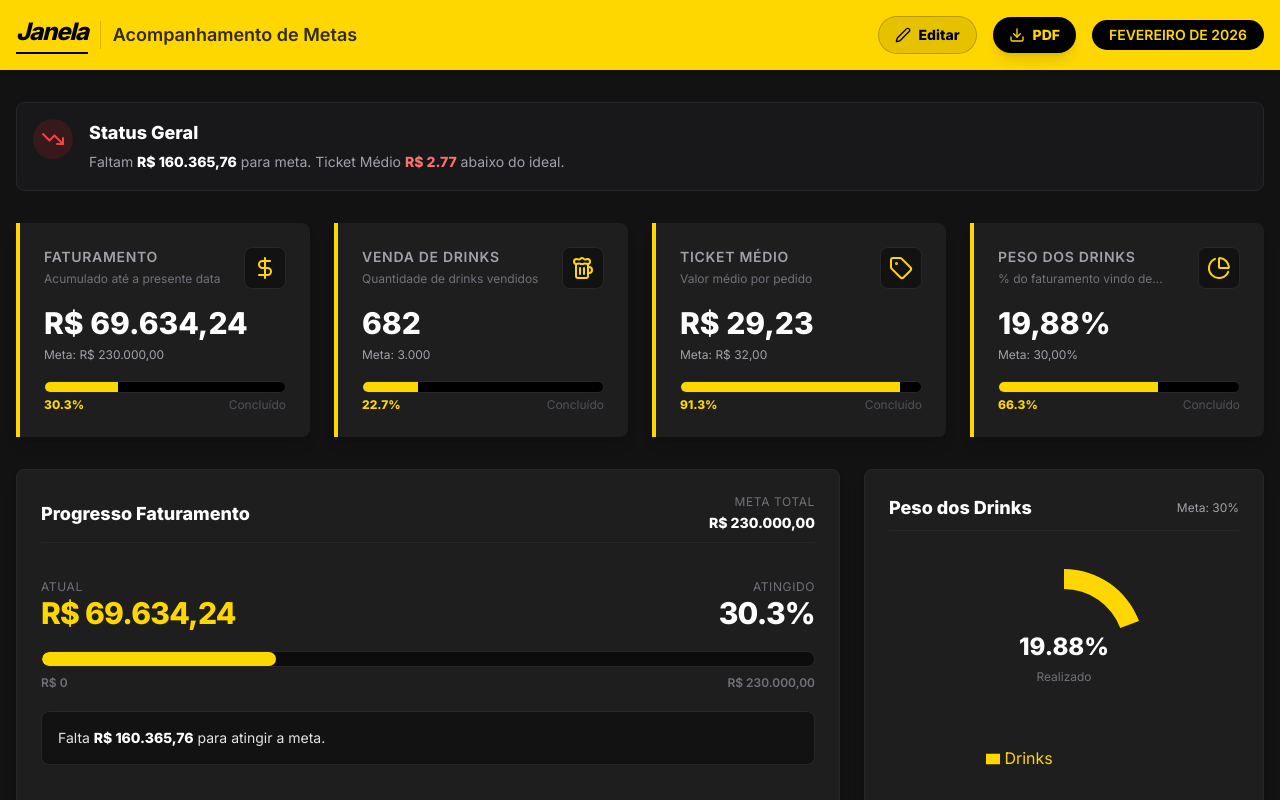
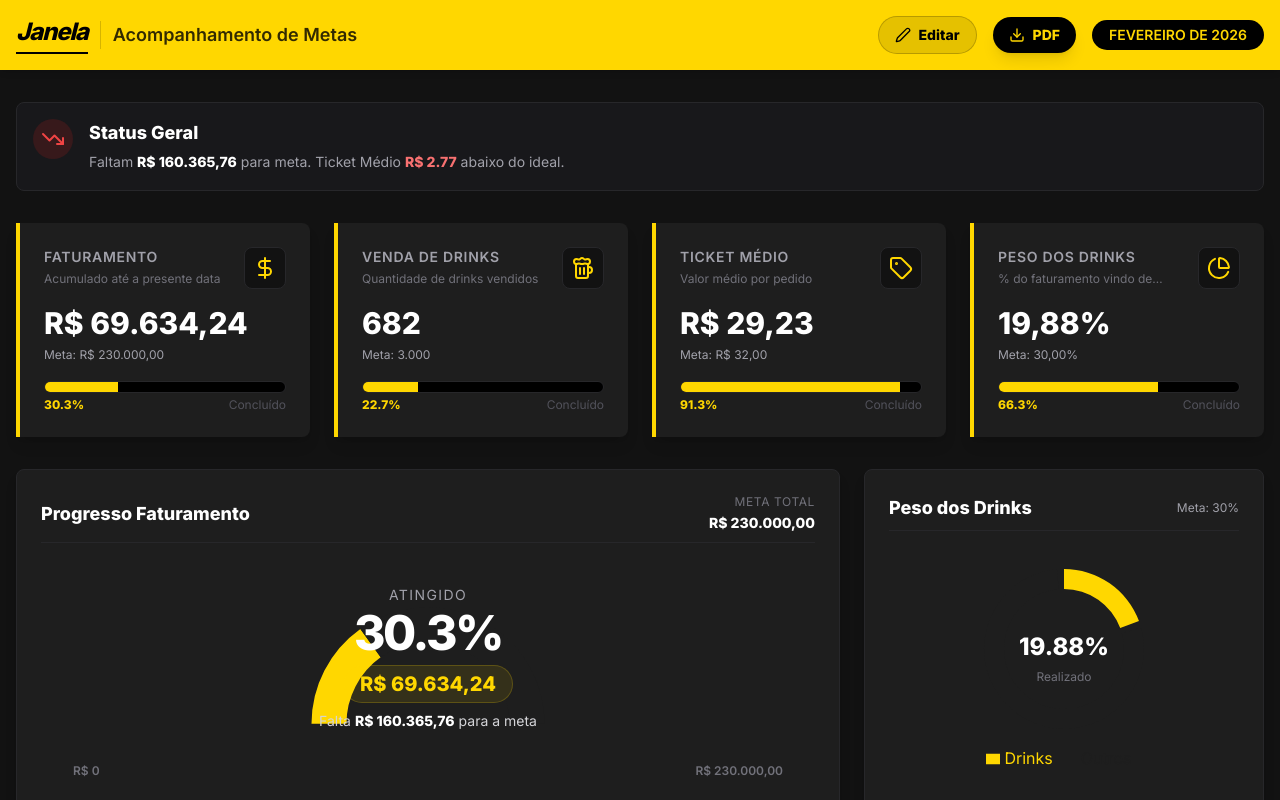
Before and after one commit to NevesPNG68/METAS-JANELA, a React (Vite) app: page / in a window 1280 px wide. Shown: the top 800 px of the page. Built offline with nearby package versions, Linux system fonts and the light colour scheme.

Commit message:
Refactor RevenueChart for clarity and maintainability
Refactor RevenueChart component to improve readability and maintainability. Updated variable names and removed unnecessary elements.

```diff
--- a/components/RevenueChart.tsx
+++ b/components/RevenueChart.tsx
@@ -1,16 +1,25 @@
 import React from 'react';
+import { PieChart, Pie, Cell, ResponsiveContainer } from 'recharts';
 import { formatCurrency } from '../utils';
 
 const RevenueChart: React.FC<{ current: number; target: number }> = ({ current, target }) => {
   const safeTarget = target > 0 ? target : 0;
+
   const realPercentage = safeTarget > 0 ? (current / safeTarget) * 100 : 0;
-  const pct = Math.min(100, Math.max(0, realPercentage));
+  const chartPercentage = Math.min(Math.max(realPercentage, 0), 100);
+
   const remaining = Math.max(0, safeTarget - current);
   const isDone = safeTarget > 0 && current >= safeTarget;
 
+  const data = [
+    { name: 'Realizado', value: chartPercentage },
+    { name: 'Restante', value: Math.max(0, 100 - chartPercentage) },
+  ];
+
+  const COLORS = ['#FFD700', '#1E1E1E']; // Janela Yellow and Dark Gray
+
   return (
     <div className="h-[280px] sm:h-[300px] w-full flex flex-col">
-      {/* Header */}
       <div className="flex justify-between items-center mb-2 border-b border-zinc-800 pb-2">
         <h3 className="text-base sm:text-lg font-bold text-white">Progresso Faturamento</h3>
         <div className="text-right">
@@ -23,55 +32,57 @@ const RevenueChart: React.FC<{ current: number; target: number }> = ({ current,
         </div>
       </div>
 
-      {/* Content */}
-      <div className="flex-1 min-h-0 flex flex-col justify-center">
-        {/* Top values */}
-        <div className="flex items-end justify-between gap-4">
-          <div>
-            <span className="text-[10px] sm:text-xs text-zinc-500 block uppercase tracking-wider">
-              Atual
-            </span>
-            <span className="text-2xl sm:text-3xl font-extrabold text-janela-yellow tracking-tight">
-              {formatCurrency(current)}
-            </span>
-          </div>
+      <div className="flex-1 relative min-h-0">
+        <ResponsiveContainer width="100%" height="100%">
+          <PieChart>
+            <Pie
+              data={data}
+              cx="50%"
+              cy="72%"
+              startAngle={180}
+              endAngle={0}
+              innerRadius="70%"
+              outerRadius="100%"
+              paddingAngle={0}
+              dataKey="value"
+              stroke="none"
+            >
+              <Cell key="cell-progress" fill={COLORS[0]} />
+              <Cell key="cell-remaining" fill={COLORS[1]} />
+            </Pie>
+          </PieChart>
+        </ResponsiveContainer>
 
-          <div className="text-right">
-            <span className="text-[10px] sm:text-xs text-zinc-500 block uppercase tracking-wider">
-              Atingido
-            </span>
-            <span className="text-2xl sm:text-3xl font-extrabold text-white tracking-tight">
-              {pct.toFixed(1)}%
-            </span>
-          </div>
+        {/* Central Information Overlay */}
+        <div className="absolute bottom-[26%] left-0 right-0 flex flex-col items-center justify-end pointer-events-none">
+          <span className="text-zinc-400 text-xs sm:text-sm uppercase tracking-widest mb-1">
+            Atingido
+          </span>
+          <span className="text-4xl sm:text-5xl font-extrabold text-white tracking-tighter">
+            {realPercentage.toFixed(1)}%
+          </span>
+
+          <span className="text-janela-yellow font-bold text-lg sm:text-xl mt-2 bg-janela-yellow/10 px-4 py-1 rounded-full border border-janela-yellow/20">
+            {formatCurrency(current)}
+          </span>
+
+          {/* Linha clara: quanto falta */}
+          <span className="mt-2 text-xs sm:text-sm text-zinc-300">
+            {isDone ? (
+              <span className="text-green-400 font-bold">✅ Meta atingida</span>
+            ) : (
+              <>
+                Falta <span className="text-white font-extrabold">{formatCurrency(remaining)}</span>{' '}
+                para a meta
+              </>
+            )}
+          </span>
         </div>
 
-        {/* Progress Bar */}
-        <div className="mt-5">
-          <div className="h-3 sm:h-4 w-full rounded-full bg-black/60 border border-zinc-800 overflow-hidden">
-            <div
-              className="h-full rounded-full bg-janela-yellow transition-all duration-500"
-              style={{ width: `${pct}%` }}
-            />
-          </div>
-
-          <div className="mt-2 flex justify-between text-[10px] sm:text-xs font-semibold text-zinc-500 uppercase">
-            <span>R$ 0</span>
-            <span>{formatCurrency(safeTarget)}</span>
-          </div>
-        </div>
-
-        {/* Status box (replaces the confusing "R$ 0") */}
-        <div className="mt-5 p-4 rounded-lg bg-black/40 border border-zinc-800">
-          {isDone ? (
-            <p className="text-sm text-green-400 font-bold">✅ Meta de faturamento atingida.</p>
-          ) : (
-            <p className="text-sm text-zinc-200">
-              Falta{' '}
-              <span className="text-white font-extrabold">{formatCurrency(remaining)}</span> para
-              atingir a meta.
-            </p>
-          )}
+        {/* Labels (corrigidos) */}
+        <div className="absolute bottom-[6%] w-full flex justify-between px-4 sm:px-8 text-[10px] sm:text-xs font-semibold text-zinc-500 uppercase">
+          <span>R$ 0</span>
+          <span>{formatCurrency(safeTarget)}</span>
         </div>
       </div>
     </div>
```
